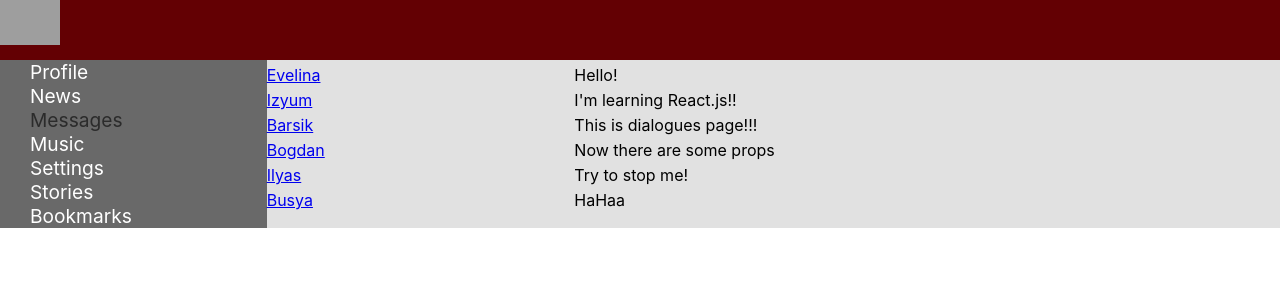
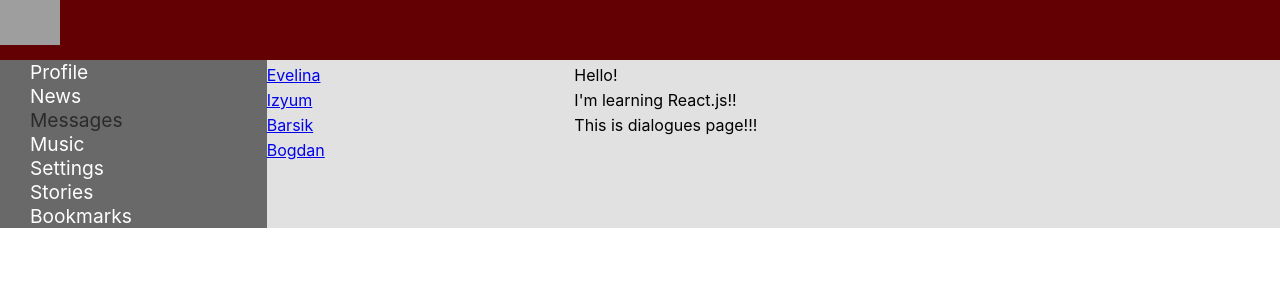
Before and after one commit to svdnvss/reactSocialNetwork, a React (Create React App) app: page /messages in a window 1280 px wide. Shown: the top 300 px of the page. Built offline with nearby package versions, Linux system fonts and the light colour scheme; grey boxes are pictures that could not be loaded; the HTML template or start-up script is replaced by a standard one.

Commit message:
Created some props and divided data and UI

```diff
--- a/src/App.js
+++ b/src/App.js
@@ -1,3 +1,4 @@
+import logo from './logo.svg';
 import './App.css';
 import {BrowserRouter, Route} from "react-router-dom";
 import Header from "./components/Header/Header";
@@ -19,10 +20,9 @@ const App = (props) => {
                     <Header/>
                     <Navbar/>
                     <div className='app-wrapper-content'>
-                        <Route path='/profile' render={ () => <Profile posts={props.posts}/>} />
+                        <Route path='/profile' component={Profile}/>
                         <Route path='/news' component={News}/>
-                        <Route path='/messages' render={ () => <Messages dialogues={props.dialogues}
-                                                                         messages={props.messages} />} />
+                        <Route path='/messages' component={Messages}/>
                         <Route path='/music' component={Music}/>
                         <Route path='/stories' component={Stories}/>
                         <Route path='/bookmarks' component={Bookmarks}/>
--- a/src/components/Messages/DialogueItem/DialogueItem.jsx
+++ /dev/null
@@ -1,14 +0,0 @@
-import s from './../Messages.module.css'
-import {NavLink} from "react-router-dom";
-
-const DialogueItem = (props) => {
-    let path = '/messages/' + props.id
-
-    return (
-        <div className={s.dialogue + ' ' + s.active}>
-            <NavLink to={path}>{props.name}</NavLink>
-        </div>
-    )
-}
-
-export default DialogueItem;
--- a/src/components/Messages/Message/Message.jsx
+++ /dev/null
@@ -1,7 +0,0 @@
-import s from './../Messages.module.css'
-
-const Message = (props) => {
-    return <div className={s.message}>{props.message}</div>
-}
-
-export default Message;
--- a/src/components/Messages/Messages.jsx
+++ b/src/components/Messages/Messages.jsx
@@ -1,22 +1,33 @@
 import s from './Messages.module.css'
-import DialogueItem from "./DialogueItem/DialogueItem";
-import Message from "./Message/Message";
+import {NavLink} from "react-router-dom";
 
 const Messages = (props) => {
-
-    let dialoguesElements =
-        props.dialogues.map(d => <DialogueItem name={d.name} id={d.id}/>)
-
-    let messagesElements =
-        props.messages.map(m => <Message message={m.text}/>)
-
     return (
         <div className={s.dialogues}>
-            <div className={s.dialoguesItems}>
-                {dialoguesElements}
+            <div className={s.dialogueItems}>
+                <div className={s.dialogue + ' ' + s.active}>
+                    <NavLink to='/messages/1'>Evelina</NavLink>
+                </div>
+                <div className={s.dialogue}>
+                    <NavLink to='/messages/2'>Izyum</NavLink>
+                </div>
+                <div className={s.dialogue}>
+                    <NavLink to='/messages/3'>Barsik</NavLink>
+                </div>
+                <div className={s.dialogue}>
+                    <NavLink to='/messages/4'>Bogdan</NavLink>
+                </div>
             </div>
-            <div className={s.messagesItems}>
-                {messagesElements}
+            <div className={s.messageItems}>
+                <div className={s.message}>
+                    Hello!
+                </div>
+                <div className={s.message}>
+                    I'm learning React.js!!
+                </div>
+                <div className={s.message}>
+                    This is dialogues page!!!
+                </div>
             </div>
         </div>
     )
--- a/src/components/Messages/Messages.module.css
+++ b/src/components/Messages/Messages.module.css
@@ -7,7 +7,7 @@
     padding-top: 5px;
 }
 
-.dialoguesItems .active {
+.dialogueItems .active {
     padding-top: 5px;
     color: red;
 }
--- a/src/components/Profile/MyPosts/MyPosts.jsx
+++ b/src/components/Profile/MyPosts/MyPosts.jsx
@@ -1,22 +1,22 @@
 import s from './MyPosts.module.css'
 import Post from "./Post/Post";
 
-const MyPosts = (props) => {
-
-    let postsElements =
-        props.posts.map(p => <Post message={p.message} likesCount={p.likesCount}/>)
-
+const MyPosts = () => {
     return (
-        <div className={s.myPosts}>
+        <div>
             <div className={s.title}>
                 <h1>My posts</h1>
             </div>
             <div>
                 <textarea></textarea>
                 <button>Add post</button>
+                <button>Remove</button>
             </div>
-            <div>
-                {postsElements}
+            <div className={s.posts}>
+                <Post message='Hey wazzup' likesCount='15' />
+                <Post message='It is my second post!!' likesCount='20' />
+                <Post message='I am learning React.js!' likesCount='12' />
+                <Post message='Now I know how to use props!' likesCount='98' />
             </div>
         </div>
     )
--- a/src/components/Profile/MyPosts/MyPosts.module.css
+++ b/src/components/Profile/MyPosts/MyPosts.module.css
@@ -2,7 +2,3 @@
     margin-left: 150px;
     color: #171717;
 }
-
-.myPosts {
-    padding: 10px;
-}
--- a/src/components/Profile/Profile.jsx
+++ b/src/components/Profile/Profile.jsx
@@ -1,13 +1,16 @@
+import s from './Profile.module.css'
 import MyPosts from "./MyPosts/MyPosts";
-import ProfileInfo from "./ProfileInfo/ProfileInfo";
 
-const Profile = (props) => {
-    let posts = props.posts
+const Profile = () => {
     return (
         <div>
-            {console.log(props)}
-            <ProfileInfo/>
-            <MyPosts posts={posts}/>
+            <div className={s.image}>
+                <img src="http://pm1.narvii.com/6857/d1562e40a2f1d498db066cb792e842e1de58c9b2_00.jpg"/>
+            </div>
+            <div>
+                Profile Image / Decription
+            </div>
+            <MyPosts/>
         </div>
     )
 }
--- /dev/null
+++ b/src/components/Profile/Profile.module.css
@@ -0,0 +1,4 @@
+.image img {
+    width: 1330px;
+    height: 400px;
+}
--- a/src/components/Profile/ProfileInfo/ProfileInfo.jsx
+++ /dev/null
@@ -1,16 +0,0 @@
-import s from "./ProfileInfo.module.css";
-
-const ProfileInfo = (props) => {
-    return (
-        <div>
-            <div className={s.image}>
-                <img src="http://pm1.narvii.com/6857/d1562e40a2f1d498db066cb792e842e1de58c9b2_00.jpg"/>
-            </div>
-            <div className={s.descriptionBlock}>
-                Profile Decription / Photo
-            </div>
-        </div>
-    )
-}
-
-export default ProfileInfo;
--- a/src/components/Profile/ProfileInfo/ProfileInfo.module.css
+++ /dev/null
@@ -1,8 +0,0 @@
-.image img {
-    width: 1330px;
-    height: 400px;
-}
-
-.descriptionBlock {
-    padding: 10px;
-}
--- a/src/index.js
+++ b/src/index.js
@@ -4,34 +4,9 @@ import './index.css';
 import App from './App';
 import reportWebVitals from './reportWebVitals';
 
-let posts = [
-    {id: 1, message: 'Hey wazzup', likesCount: 15},
-    {id: 2, message: 'It is my second post!!', likesCount: 20},
-    {id: 3, message: 'I am learning React.js!', likesCount: 12},
-    {id: 4, message: 'Now I know how to use props!', likesCount: 98},
-]
-
-let dialogues = [
-    {id: 1, name: 'Evelina'},
-    {id: 2, name: 'Izyum'},
-    {id: 3, name: 'Barsik'},
-    {id: 4, name: 'Bogdan'},
-    {id: 5, name: 'Ilyas'},
-    {id: 6, name: 'Busya'},
-]
-
-let messages = [
-    {id: 1, text: 'Hello!'},
-    {id: 2, text: 'I\'m learning React.js!!'},
-    {id: 3, text: 'This is dialogues page!!!'},
-    {id: 4, text: 'Now there are some props'},
-    {id: 5, text: 'Try to stop me!'},
-    {id: 6, text: 'HaHaa'},
-]
-
 ReactDOM.render(
   <React.StrictMode>
-    <App posts={posts} dialogues={dialogues} messages={messages}/>
+    <App />
   </React.StrictMode>,
   document.getElementById('root')
 );
```
